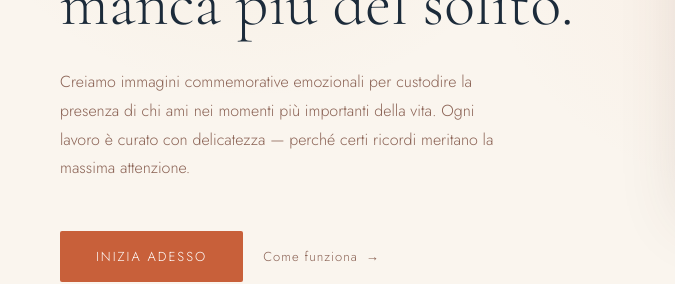
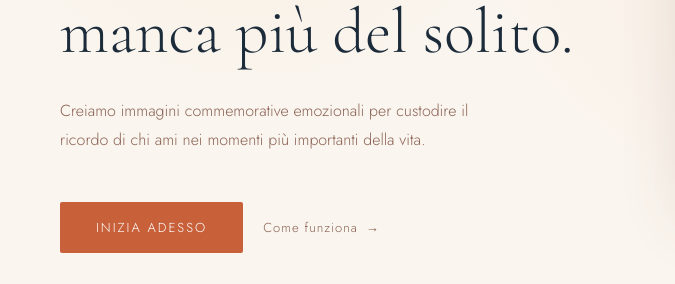
Before and after one commit to sebafa88/presenza, a plain HTML site: page index.html in a window 1280 px wide. Shown: the part 426-710 px from the top of the page, 0-675 px from the left. Drawn offline with nearby package versions, Linux system fonts and the light colour scheme.

Commit message:
Add files via upload

```diff
--- a/index.html
+++ b/index.html
@@ -876,7 +876,7 @@
         manca più del solito.
       </h1>
       <p class="hero-desc">
-        Creiamo immagini commemorative emozionali per custodire la presenza di chi ami nei momenti più importanti della vita. Ogni lavoro è curato con delicatezza — perché certi ricordi meritano la massima attenzione.
+        Creiamo immagini commemorative emozionali per custodire il ricordo di chi ami nei momenti più importanti della vita.
       </p>
       <div class="hero-actions">
         <a href="#richiedi" class="btn-primary">Inizia adesso</a>
```
